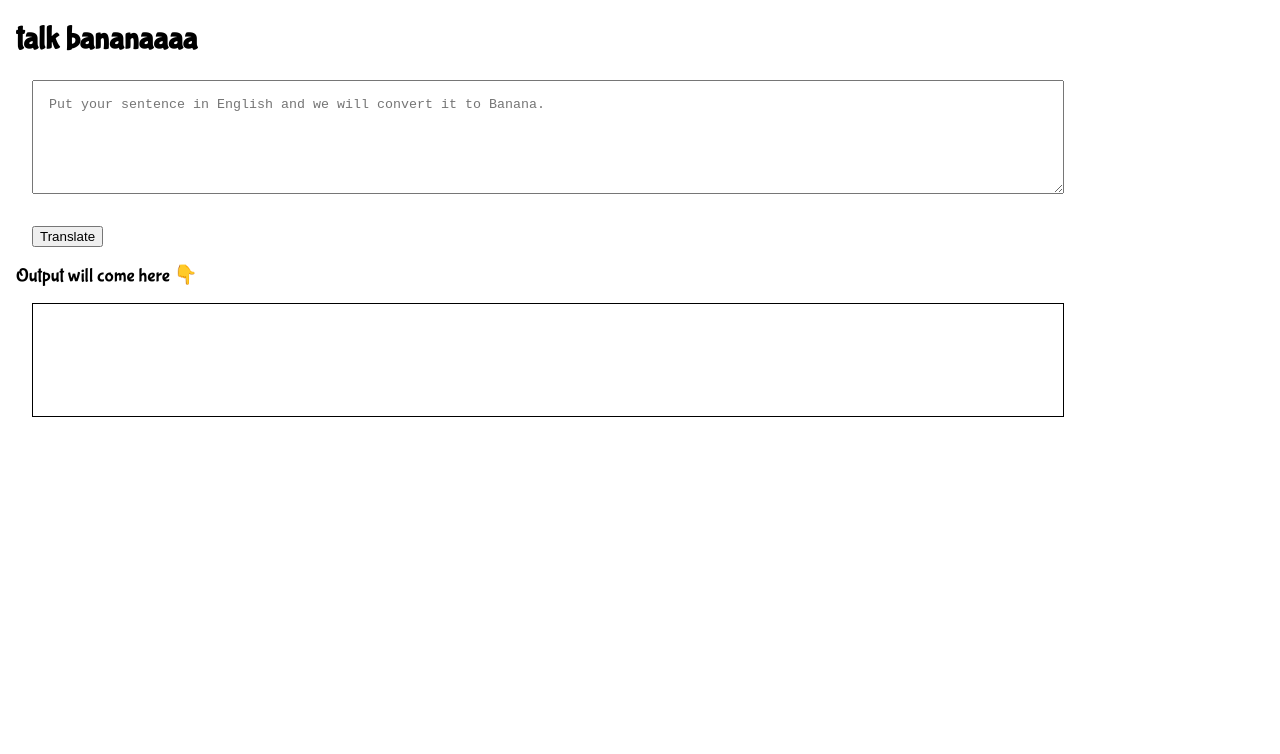
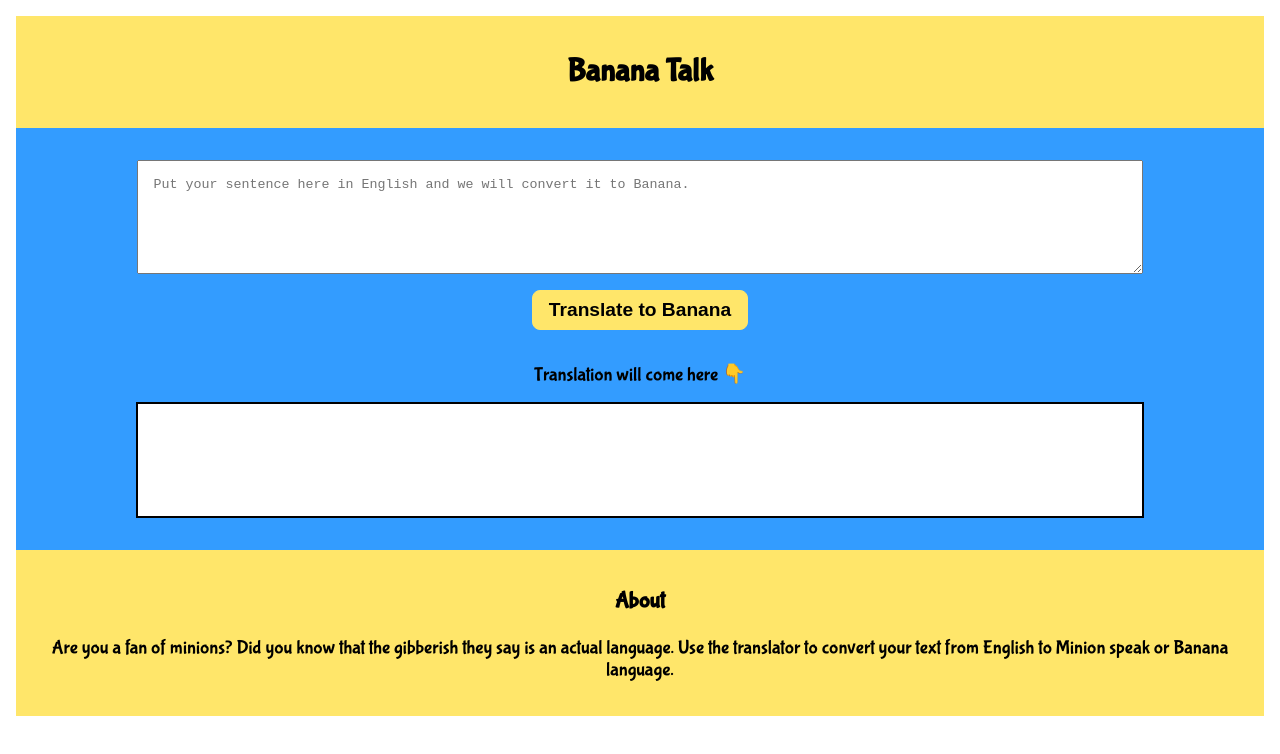
Before and after one commit to iankitdev/neogcamp-banana-speak, a plain HTML site: page index.html in a window 1280 px wide. Drawn offline with Linux system fonts and the light colour scheme.

Commit message:
style: added styles

```diff
--- a/index.html
+++ b/index.html
@@ -5,7 +5,7 @@
     <meta charset="UTF-8">
     <meta http-equiv="X-UA-Compatible" content="IE=edge">
     <meta name="viewport" content="width=device-width, initial-scale=1.0">
-    <title>Banana Speak</title>
+    <title>Banana Talk</title>
     <link rel="icon" type="image/x-icon" href="images/minion.png">
     <link rel="stylesheet" href="style.css">
 
@@ -13,18 +13,40 @@
 
 <body>
 
-    <h1>talk bananaaaa</h1>
+    <div class="head-container">
 
-    <textarea class="text-area" id="txt-input"
-        placeholder="Put your sentence in English and we will convert it to Banana."></textarea>
+        <h1>Banana Talk</h1>
 
-    <button id="btn-translate" class="btn-translate-style">Translate</button>
-
-    <div class="output-header"> Output will come here 👇</div>
-    <div id="output"></div>
-    <script src="app.js" type="text/javascript"></script>
+    </div>
 
 
+
+    <div class="body-container">
+
+
+        <textarea class="text-area" id="txt-input"
+            placeholder="Put your sentence here in English and we will convert it to Banana."></textarea>
+
+        <button id="btn-translate" class="btn-translate-style">Translate to Banana</button>
+
+        <div class="output-heading">Translation will come here 👇</div>
+        <div id="output" class="output-area"></div>
+
+
+        <script src="app.js" type="text/javascript"></script>
+
+
+    </div>
+
+
+
+    <div class="head-container footer-div">
+
+        <h3>About</h3>
+
+        <p>Are you a fan of minions? Did you know that the gibberish they say is an actual language. Use the translator to convert your text from English to Minion speak or Banana language.</p>
+
+    </div>
 
 
 </body>
--- a/style.css
+++ b/style.css
@@ -1,33 +1,71 @@
 @import url('https://fonts.googleapis.com/css2?family=Bubblegum+Sans&display=swap');
 
+:root {
+    --yellow-color: #ffe66a;
+    --blue-color: #339cff;
+    --hover-color:#ddc444;
+}
 
 body{
     font-family: 'Bubblegum Sans', cursive;
     margin: 1rem;
 }
 
-.output-header{
-    font-size: larger;
+.head-container{
+    background-color: var(--yellow-color);
+    padding: 1rem;
+    text-align: center;
 }
 
-#output{
-    border: 1px solid black;
+.body-container{
+    background-color: var(--blue-color);
+    padding: 2rem 1rem 2rem 1rem;
+    text-align: center;
+}
+
+.text-area{
+    width : 80%;
+    height : 10vh;
+    margin-left: auto;
+    margin-right: auto;
+    display: block;
+    padding: 1rem;
+}
+
+.btn-translate-style{
+    font-weight: bolder;
+    font-size: larger;
+    background-color: var(--yellow-color);
+    border: 1px solid var(--yellow-color);
+    border-radius: 0.5rem;
+    color: black;
+    padding: 0.5rem 1rem;
+    margin: 1rem;
+}
+
+.btn-translate-style:hover{
+    cursor: pointer;
+    background-color: var(--hover-color);
+}
+
+
+.output-heading{
+    font-size: larger;
+    padding: 1rem;
+}
+
+.output-area{
+    border: 2px solid black;
+    background-color: white;
     width: 80%;
     height: 10vh;
-    margin: 1rem;
+    margin-left: auto;
+    margin-right: auto;
     display: block;
     padding: 1rem;
 
 }
 
-.text-area{
-    width : 80%;
-    height : 10vh;
-    margin: 1rem;
-    display: block;
-    padding: 1rem;
+.footer-div{
+    font-size: larger;
 }
-
-.btn-translate-style{
-    margin: 1rem;
-}
```
